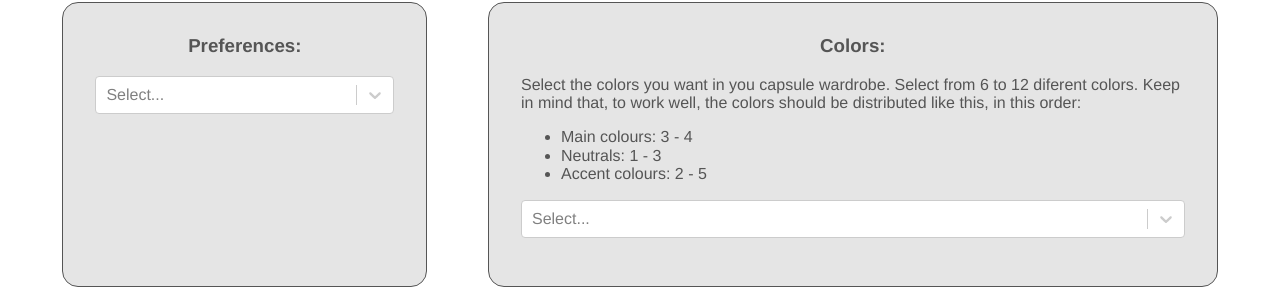
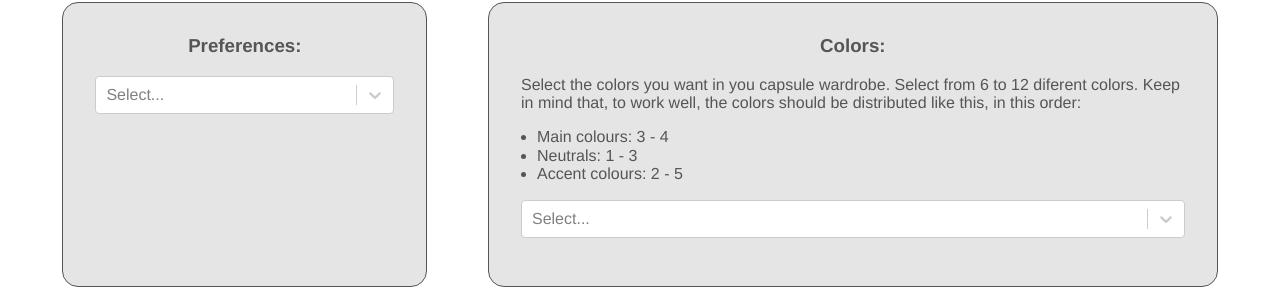
Before and after one commit to Lzduque/personal-stylist, a React (Create React App) app: page / in a window 1280 px wide. Shown: the part 341-630 px from the top of the page. Built offline with nearby package versions, Linux system fonts and the light colour scheme.

Commit message:
clean up and styling

```diff
--- a/src/Components/CapsuleForm.tsx
+++ b/src/Components/CapsuleForm.tsx
@@ -12,10 +12,6 @@ const server = "http://localhost:3000"
 interface Error {
   error: string;
 }
-
-// export interface Wardrobe {
-//   wardrobe: [[Clothing, number, [Colors]]] | undefined;
-// }
 
 export type Wardrobe = [[Clothing, number, [Colors]]] | undefined;
 
--- a/src/Components/ColorsField.tsx
+++ b/src/Components/ColorsField.tsx
@@ -84,7 +84,7 @@ const ColorsField = ({ selectedColors, updateField }: IProps) => {
       <p className="fw4 tl">
         Select the colors you want in you capsule wardrobe. Select from 6 to 12 diferent colors. Keep in mind that, to work well, the colors should be distributed like this, in this order:
         </p>
-      <ul className="fw4 tl">
+      <ul className="fw4 tl pl3">
         <li>Main colours: 3 - 4</li>
         <li>Neutrals: 1 - 3</li>
         <li>Accent colours: 2 - 5</li>
```
